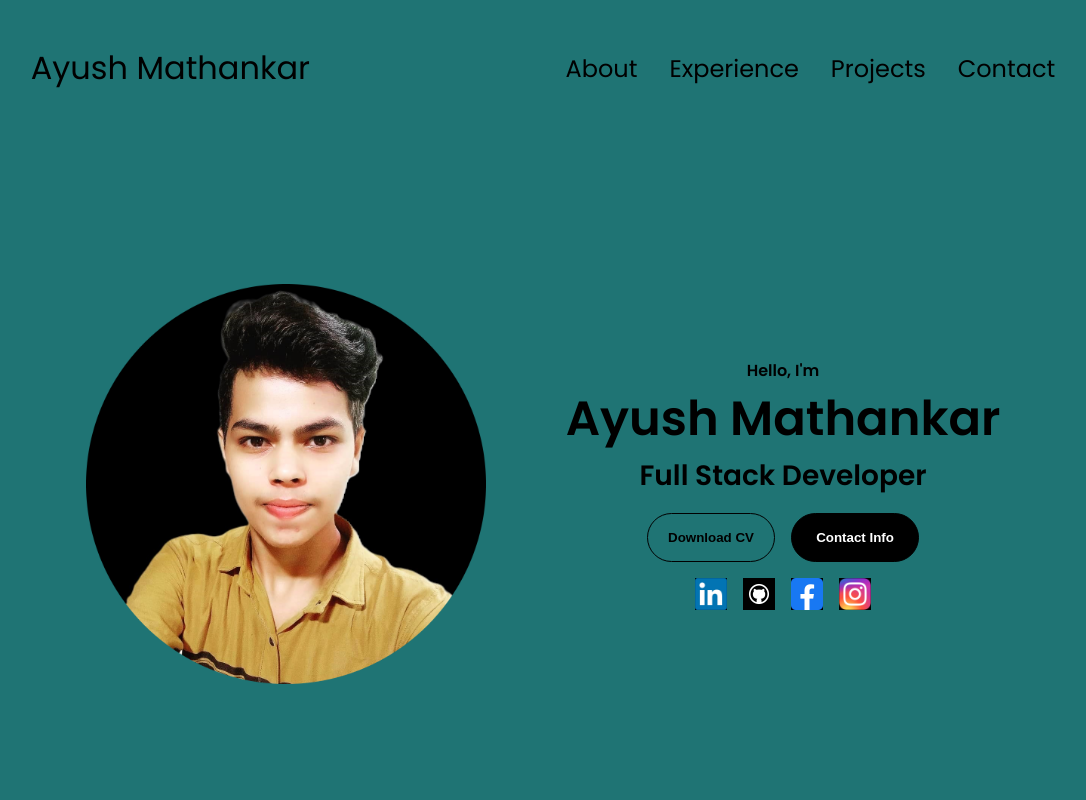
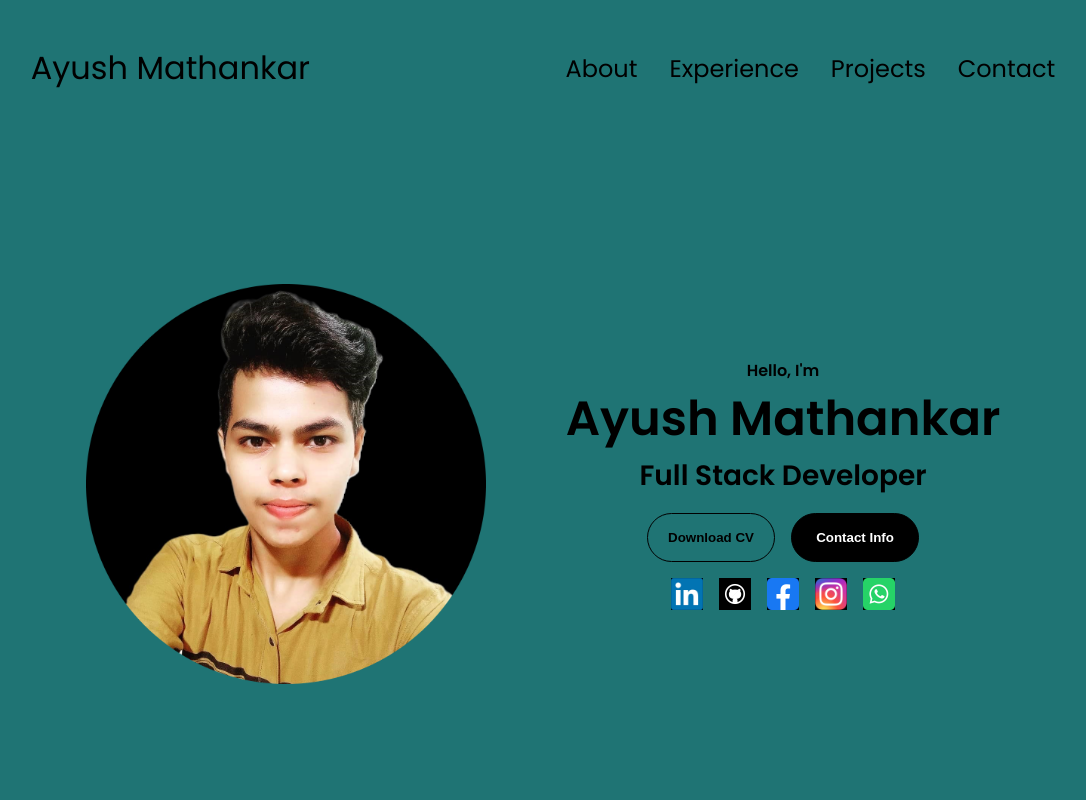
Before and after one commit to ayushmathankar/portfolio-ayush, a plain HTML site: page index.html in a window 1280 px wide. Shown: the top 800 px of the page, without its empty margins (97-1183 px from the left). Drawn offline with Linux system fonts and the light colour scheme.

Commit message:
Update index.html

```diff
--- a/index.html
+++ b/index.html
@@ -79,6 +79,12 @@
             alt="My instagram profile"
             class="icon"
             onclick="location.href='https://www.instagram.com/itz._ayu_/'"
+          />
+          <img
+            src="./assets/whatsapp.jpg"
+            alt="whatsapp icon"
+            class="icon"
+            onclick="location.href='https://wa.me/919407852570"
           />
         </div>
       </div>
```
